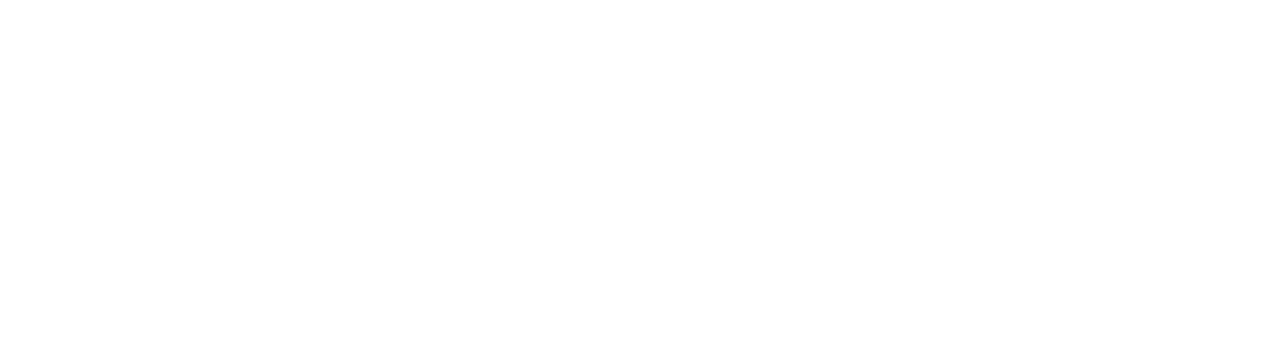
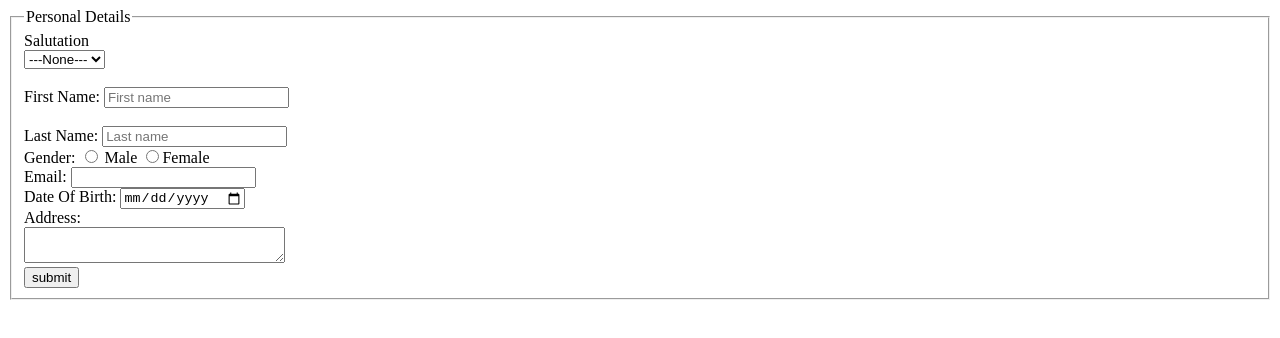
Before and after one commit to BHUSHAN9534/form, a plain HTML site: page index.html in a window 1280 px wide. Drawn offline with Linux system fonts and the light colour scheme.

Commit message:
sdfg
gdh

```diff
--- a/index.html
+++ b/index.html
@@ -1,13 +1,53 @@
 <!DOCTYPE html>
 <html lang="en">
+
 <head>
     <meta charset="UTF-8">
     <meta http-equiv="X-UA-Compatible" content="IE=edge">
     <meta name="viewport" content="width=device-width, initial-scale=1.0">
     <title>Document</title>
 </head>
+
 <body>
+    <form action="">
+        <fieldset>
+            <Legend>Personal Details </Legend>
+
+            <label for="Salutation"> Salutation </label> <br>
+            <select name="None">
+                <option value="None">---None---</option>
+                <option value="None"> Yes</option>
+                <option value="None"> No </option>
+            </select><br> <br>
+            <label for="">First Name: </label>
+            <input type="text" placeholder="First name"><br> <br>
+            <label for="">Last Name: </label>
+            <input type="text" placeholder="Last name"><br>
+            <label for=""> Gender:</label>
+            <input type="radio" id="male" name="Gender"> Male
+            <input type="radio" id="Female" name="Gender">Female
+            </label><br>
+            <label for="email">Email:</label>
+            <input type="email" /><br>
+            <label for="dob">Date Of Birth:</label>
+            <input type="date" name="dob" id="dob" /><br>
+            <label for=""> Address: </label> <br>
+            <textarea aria-rowcount="10" cols="30"> </textarea> <br>
+            <button type="submit">submit</button>
+
+        </fieldset>
+
+
+
+
+
+
+
+
+
+    </form>
 
 
 </body>
+
 </html>
```
